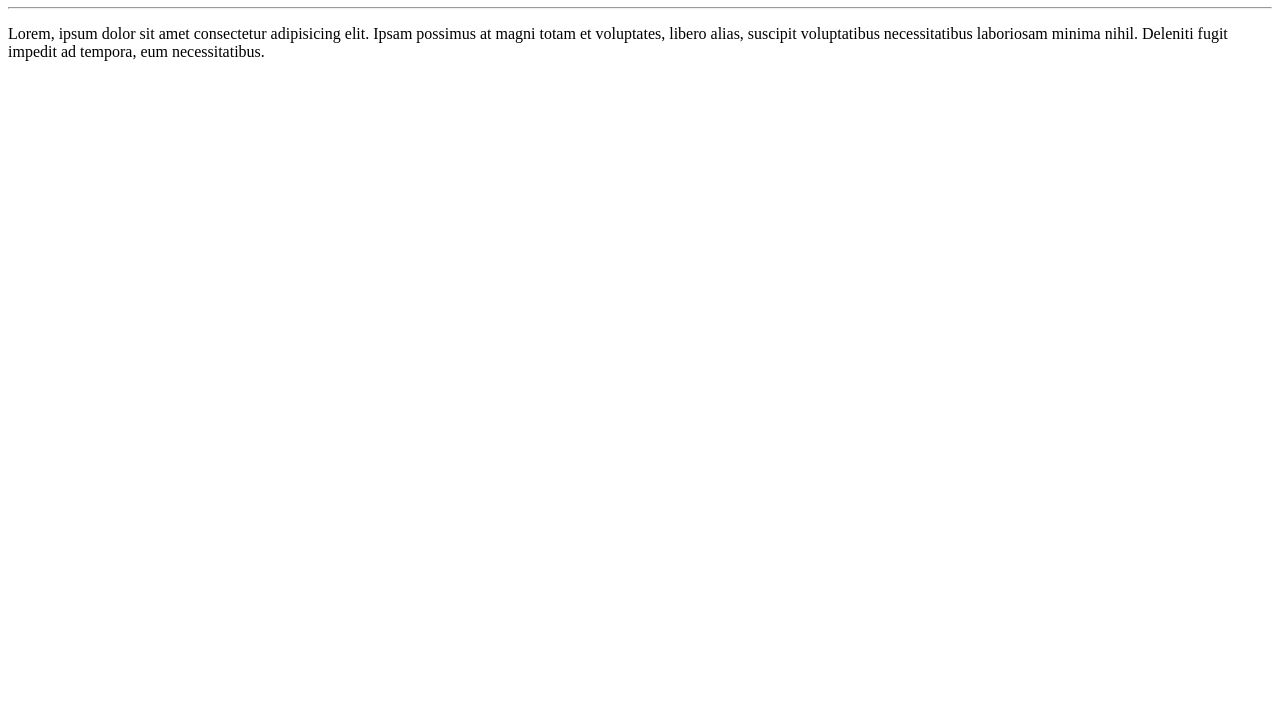
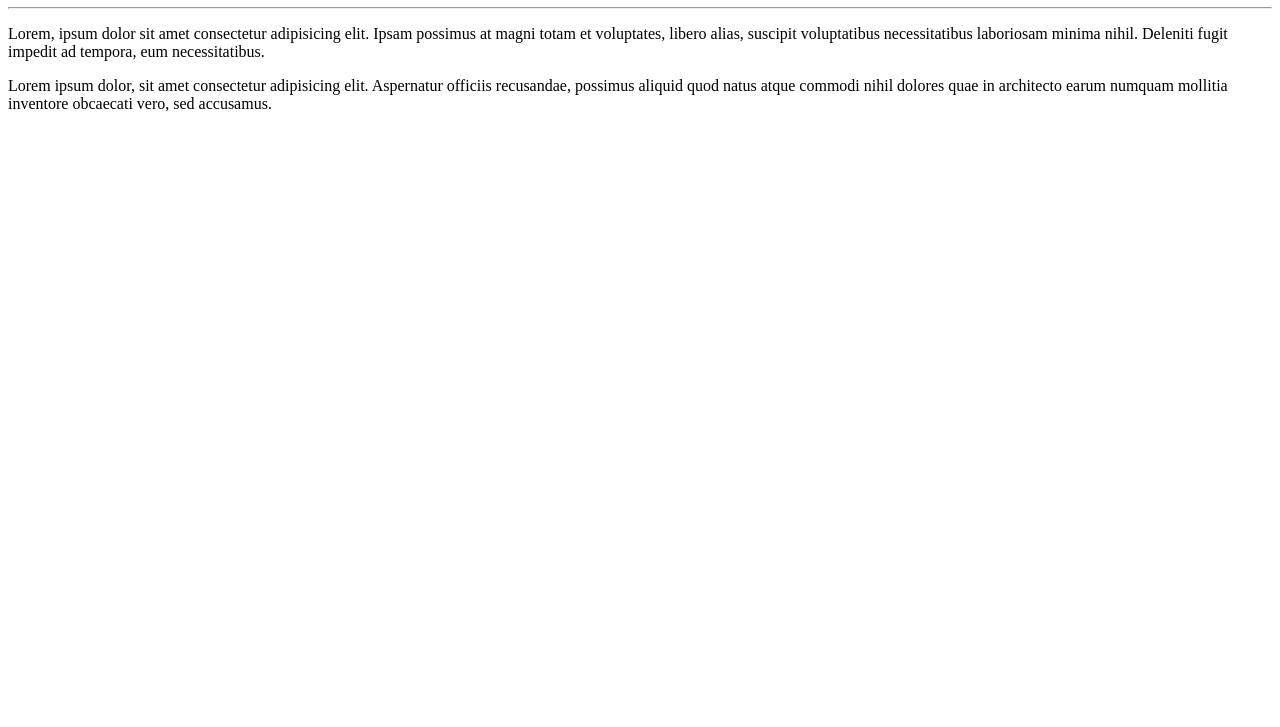
Before and after one commit to KleberPaim/Estudos1, a plain HTML site: page site_test/index.html in a window 1280 px wide. Shown: the part 73-800 px from the top of the page. Drawn offline with Linux system fonts and the light colour scheme.

Commit message:
alteração1

```diff
--- a/site_test/index.html
+++ b/site_test/index.html
@@ -10,5 +10,6 @@
     <h1>olá, mundo!</h1>
     <hr>
     <p>Lorem, ipsum dolor sit amet consectetur adipisicing elit. Ipsam possimus at magni totam et voluptates, libero alias, suscipit voluptatibus necessitatibus laboriosam minima nihil. Deleniti fugit impedit ad tempora, eum necessitatibus.</p>
+    <p>Lorem ipsum dolor, sit amet consectetur adipisicing elit. Aspernatur officiis recusandae, possimus aliquid quod natus atque commodi nihil dolores quae in architecto earum numquam mollitia inventore obcaecati vero, sed accusamus.</p>
 </body>
 </html>
```
